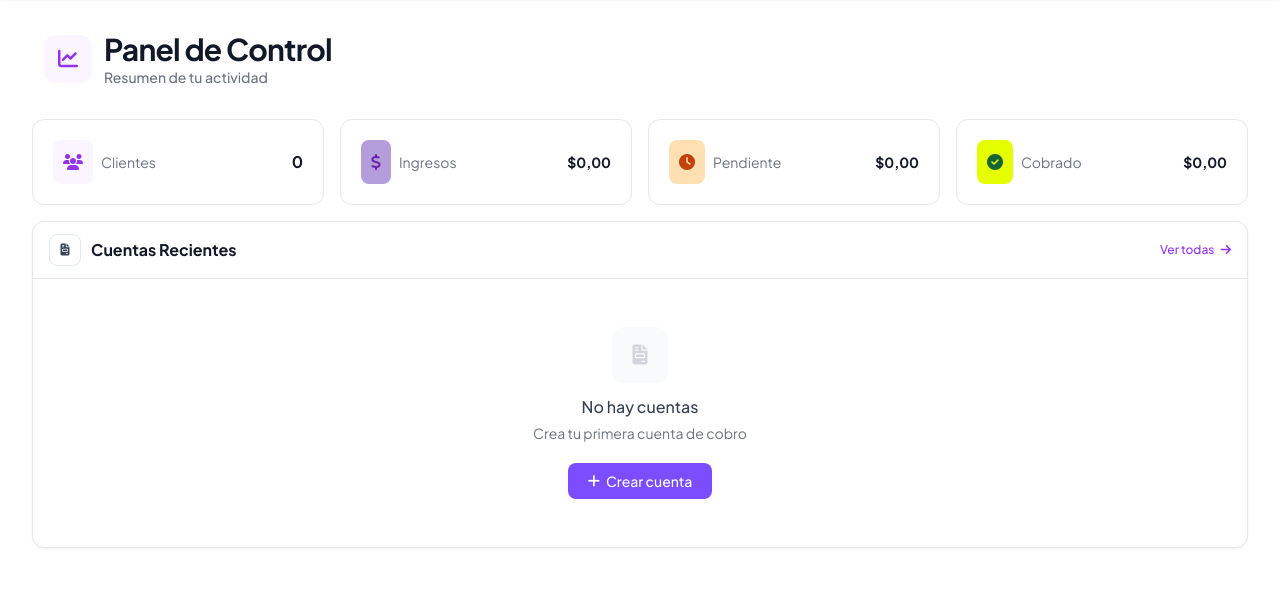
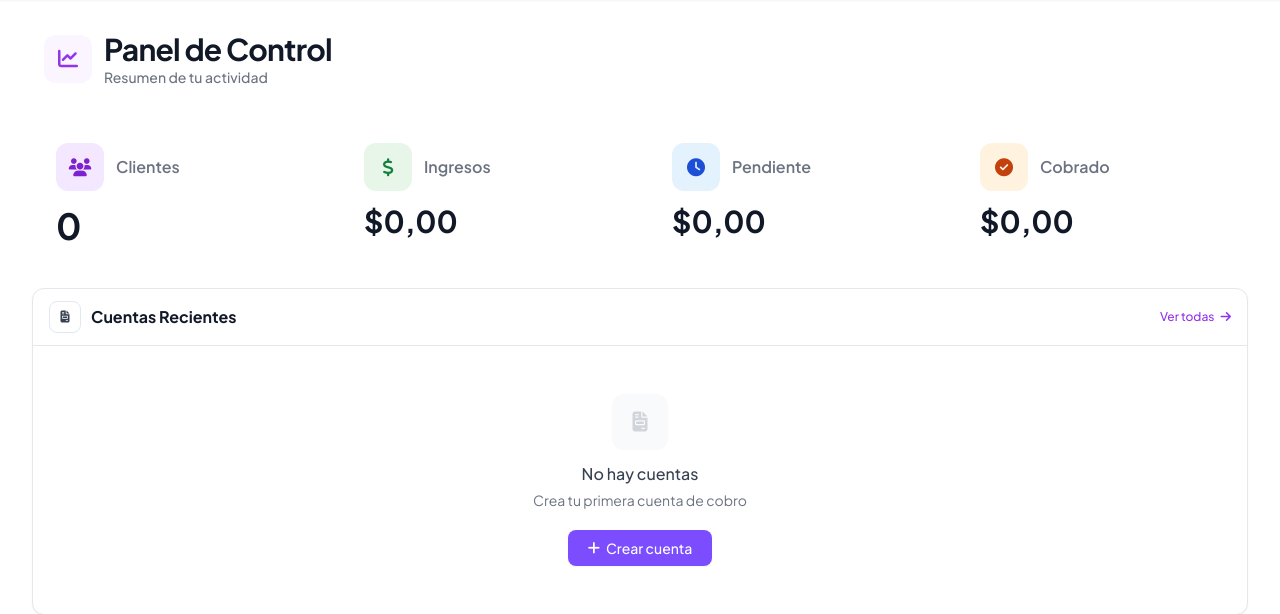
Before and after one commit to Eglism11/web-facturacion, a Flask app: page / in a window 1280 px wide. Shown: the part 81-695 px from the top of the page. Run offline with Flask 3, Linux system fonts and the light colour scheme; the visitor is signed in with stand-in values (Sample User, id 1); data that the repository does not hold is empty; parts of the project's set-up code (start-up, migrations or seed data) failed here and were passed over; some libraries are stand-ins or nearby versions.

Commit message:
UI: Redesign stat cards - rounded-2xl, new pastel colors, larger typography

```diff
--- a/templates/base.html
+++ b/templates/base.html
@@ -123,15 +123,13 @@
 
         .stat-card {
             background: #ffffff;
-            border: 1px solid #f1f5f9;
             transition: all 0.25s cubic-bezier(0.4, 0, 0.2, 1);
-            border-radius: 0.75rem;
+            border-radius: 2rem;
         }
 
         .stat-card:hover {
             transform: translateY(-2px);
-            box-shadow: 0 4px 12px rgba(0, 0, 0, 0.06);
-            border-color: #e2e8f0;
+            box-shadow: 0 2px 8px rgba(0, 0, 0, 0.04);
         }
 
         .btn-primary {
--- a/templates/index.html
+++ b/templates/index.html
@@ -16,81 +16,81 @@
         </div>
     </div>
 
-    <div class="md:hidden grid grid-cols-2 gap-3 px-3">
-        <div class="stat-card p-5 bg-white border border-gray-200 text-center shadow-sm w-full">
-            <div class="p-2.5 rounded-lg bg-purple-50 inline-flex mb-2">
-                <i class="fas fa-users text-purple-600 text-sm"></i>
+    <div class="md:hidden grid grid-cols-2 gap-4 px-3">
+        <div class="stat-card rounded-[2rem] p-6 w-full">
+            <div class="flex items-center gap-3 mb-3">
+                <div class="w-12 h-12 rounded-xl bg-purple-100 flex items-center justify-center">
+                    <i class="fas fa-users text-purple-700 text-lg"></i>
+                </div>
+                <span class="text-sm font-semibold text-gray-500">Clientes</span>
             </div>
-            <p class="text-base font-bold text-gray-900 break-all">{{ total_clientes }}</p>
-            <p class="text-xs text-gray-500">Clientes</p>
+            <p class="text-3xl font-bold text-gray-900 leading-tight">{{ total_clientes }}</p>
         </div>
-        <div class="stat-card p-5 bg-white border border-gray-200 text-center shadow-sm w-full">
-            <div class="p-2.5 rounded-lg bg-[#B39DDB] inline-flex mb-2">
-                <i class="fas fa-dollar-sign text-purple-800 text-sm"></i>
+        <div class="stat-card rounded-[2rem] p-6 w-full">
+            <div class="flex items-center gap-3 mb-3">
+                <div class="w-12 h-12 rounded-xl bg-[#E8F5E9] flex items-center justify-center">
+                    <i class="fas fa-dollar-sign text-green-700 text-lg"></i>
+                </div>
+                <span class="text-sm font-semibold text-gray-500">Ingresos</span>
             </div>
-            <p class="text-sm font-bold text-gray-900 break-all leading-tight">{{ total_facturado|format_cop_short }}</p>
-            <p class="text-xs text-gray-500">Ingresos</p>
+            <p class="text-2xl font-bold text-gray-900 leading-tight">{{ total_facturado|format_cop_short }}</p>
         </div>
-        <div class="stat-card p-5 bg-white border border-gray-200 text-center shadow-sm w-full">
-            <div class="p-2.5 rounded-lg bg-[#FFE0B2] inline-flex mb-2">
-                <i class="fas fa-clock text-orange-700 text-sm"></i>
+        <div class="stat-card rounded-[2rem] p-6 w-full">
+            <div class="flex items-center gap-3 mb-3">
+                <div class="w-12 h-12 rounded-xl bg-[#E3F2FD] flex items-center justify-center">
+                    <i class="fas fa-clock text-blue-700 text-lg"></i>
+                </div>
+                <span class="text-sm font-semibold text-gray-500">Pendiente</span>
             </div>
-            <p class="text-sm font-bold text-gray-900 break-all leading-tight">{{ total_pendiente|format_cop_short }}</p>
-            <p class="text-xs text-gray-500">Pendiente</p>
+            <p class="text-2xl font-bold text-gray-900 leading-tight">{{ total_pendiente|format_cop_short }}</p>
         </div>
-        <div class="stat-card p-5 bg-white border border-gray-200 text-center shadow-sm w-full">
-            <div class="p-2.5 rounded-lg bg-[#E6FF00] inline-flex mb-2">
-                <i class="fas fa-check-circle text-green-800 text-sm"></i>
+        <div class="stat-card rounded-[2rem] p-6 w-full">
+            <div class="flex items-center gap-3 mb-3">
+                <div class="w-12 h-12 rounded-xl bg-[#FFF3E0] flex items-center justify-center">
+                    <i class="fas fa-check-circle text-orange-700 text-lg"></i>
+                </div>
+                <span class="text-sm font-semibold text-gray-500">Cobrado</span>
             </div>
-            <p class="text-sm font-bold text-gray-900 break-all leading-tight">{{ total_pagado|format_cop_short }}</p>
-            <p class="text-xs text-gray-500">Cobrado</p>
+            <p class="text-2xl font-bold text-gray-900 leading-tight">{{ total_pagado|format_cop_short }}</p>
         </div>
     </div>
 
 <div class="hidden md:grid grid-cols-4 gap-4">
-        <div class="stat-card p-5 border border-gray-200 w-full">
-            <div class="flex items-center justify-between">
-                <div class="flex items-center gap-2">
-                    <div class="p-2.5 rounded-lg bg-purple-50">
-                        <i class="fas fa-users text-purple-600"></i>
-                    </div>
-                    <span class="text-sm text-gray-500">Clientes</span>
+        <div class="stat-card rounded-[2rem] p-6 w-full">
+            <div class="flex items-center gap-3 mb-3">
+                <div class="w-12 h-12 rounded-xl bg-purple-100 flex items-center justify-center">
+                    <i class="fas fa-users text-purple-700 text-lg"></i>
                 </div>
-                <span class="text-base font-bold text-gray-900 truncate max-w-[80px]">{{ total_clientes }}</span>
+                <span class="text-base font-semibold text-gray-500">Clientes</span>
             </div>
+            <p class="text-4xl font-bold text-gray-900 leading-tight">{{ total_clientes }}</p>
         </div>
-        <div class="stat-card p-5 border border-gray-200 w-full">
-            <div class="flex items-center justify-between">
-                <div class="flex items-center gap-2">
-                    <div class="p-2.5 rounded-lg bg-[#B39DDB]">
-                        <i class="fas fa-dollar-sign text-purple-800"></i>
-                    </div>
-                    <span class="text-sm text-gray-500">Ingresos</span>
+        <div class="stat-card rounded-[2rem] p-6 w-full">
+            <div class="flex items-center gap-3 mb-3">
+                <div class="w-12 h-12 rounded-xl bg-[#E8F5E9] flex items-center justify-center">
+                    <i class="fas fa-dollar-sign text-green-700 text-lg"></i>
                 </div>
-                <span class="text-sm font-bold text-gray-900 truncate max-w-[80px]">{{ total_facturado|format_cop_co }}</span>
+                <span class="text-base font-semibold text-gray-500">Ingresos</span>
             </div>
+            <p class="text-3xl font-bold text-gray-900 leading-tight">{{ total_facturado|format_cop_co }}</p>
         </div>
-        <div class="stat-card p-5 border border-gray-200 w-full">
-            <div class="flex items-center justify-between">
-                <div class="flex items-center gap-2">
-                    <div class="p-2.5 rounded-lg bg-[#FFE0B2]">
-                        <i class="fas fa-clock text-orange-700"></i>
-                    </div>
-                    <span class="text-sm text-gray-500">Pendiente</span>
+        <div class="stat-card rounded-[2rem] p-6 w-full">
+            <div class="flex items-center gap-3 mb-3">
+                <div class="w-12 h-12 rounded-xl bg-[#E3F2FD] flex items-center justify-center">
+                    <i class="fas fa-clock text-blue-700 text-lg"></i>
                 </div>
-                <span class="text-sm font-bold text-gray-900 truncate max-w-[80px]">{{ total_pendiente|format_cop_co }}</span>
+                <span class="text-base font-semibold text-gray-500">Pendiente</span>
             </div>
+            <p class="text-3xl font-bold text-gray-900 leading-tight">{{ total_pendiente|format_cop_co }}</p>
         </div>
-        <div class="stat-card p-5 border border-gray-200 w-full">
-            <div class="flex items-center justify-between">
-                <div class="flex items-center gap-2">
-                    <div class="p-2.5 rounded-lg bg-[#E6FF00]">
-                        <i class="fas fa-check-circle text-green-800"></i>
-                    </div>
-                    <span class="text-sm text-gray-500">Cobrado</span>
+        <div class="stat-card rounded-[2rem] p-6 w-full">
+            <div class="flex items-center gap-3 mb-3">
+                <div class="w-12 h-12 rounded-xl bg-[#FFF3E0] flex items-center justify-center">
+                    <i class="fas fa-check-circle text-orange-700 text-lg"></i>
                 </div>
-                <span class="text-sm font-bold text-gray-900 truncate max-w-[80px]">{{ total_pagado|format_cop_co }}</span>
+                <span class="text-base font-semibold text-gray-500">Cobrado</span>
             </div>
+            <p class="text-3xl font-bold text-gray-900 leading-tight">{{ total_pagado|format_cop_co }}</p>
         </div>
     </div>
 
```
